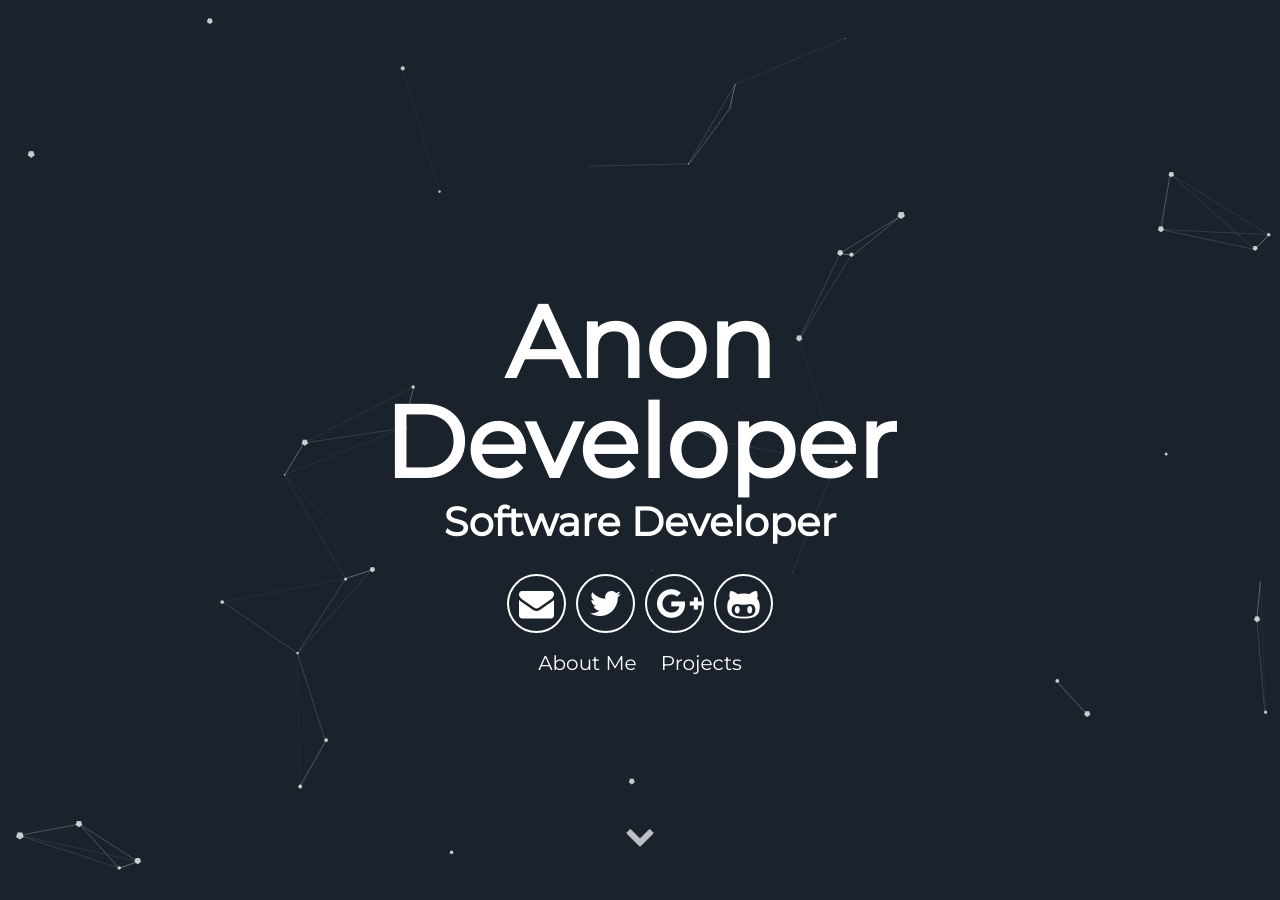
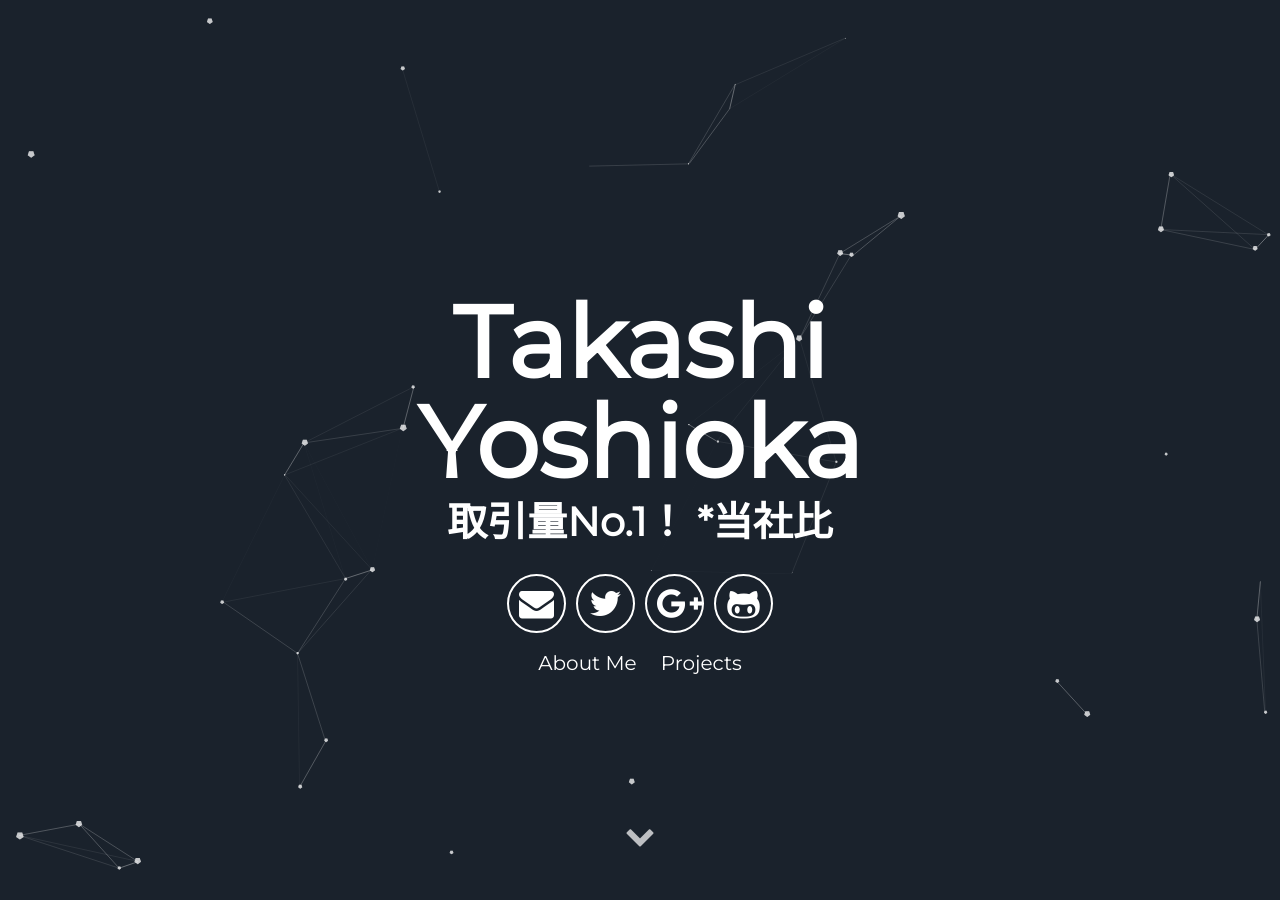
Before and after one commit to takagotch/page76, a Jekyll site: the page built from index.html, in a window 1280 px wide and 900 px high. Built offline with Jekyll 4.4.1, drawn with Linux system fonts in a browser that asks for light colours; some of the changed text lies outside the part shown.

Commit message:
Update _config.yml

```diff
--- a/_config.yml
+++ b/_config.yml
@@ -1,17 +1,18 @@
 # Site settings
-title: A blog about lorem ipsum dolor sit amet
+title: 最強のシステム会社
 description: A blog about lorem ipsum dolor sit amet
 # baseurl: "/particle" # the subpath of your site, e.g. /blog
 # url: "localhost:3000" # the base hostname & protocol for your site e.g. http://willianjusten.com.br
 
+
 # User settings
-username: Anon Developer
+username: Takashi Yoshioka
 user_description: Bicycle rights irony actually neutra typewriter lyft. Man bun taxidermy put a bird on it, umami yr ramps pop-up ugh bushwick chia lo-fi. Occupy bitters pour-over snackwave you probably haven't heard of them small batch. Cornhole mustache man bun letterpress echo park VHS.
-user_title: Software Developer
-email: anon@anon.com
-twitter_username: lorem_ipsum
-github_username:  lorem_ipsum
-gplus_username:  lorem_ipsum
+user_title: 取引量No.1！ *当社比
+email: tkgcci@tkgcci.com
+twitter_username: takagotch
+github_username:  takagotch
+gplus_username:   takagotch
 
 # Google-analytics
 google-analytics:
```
